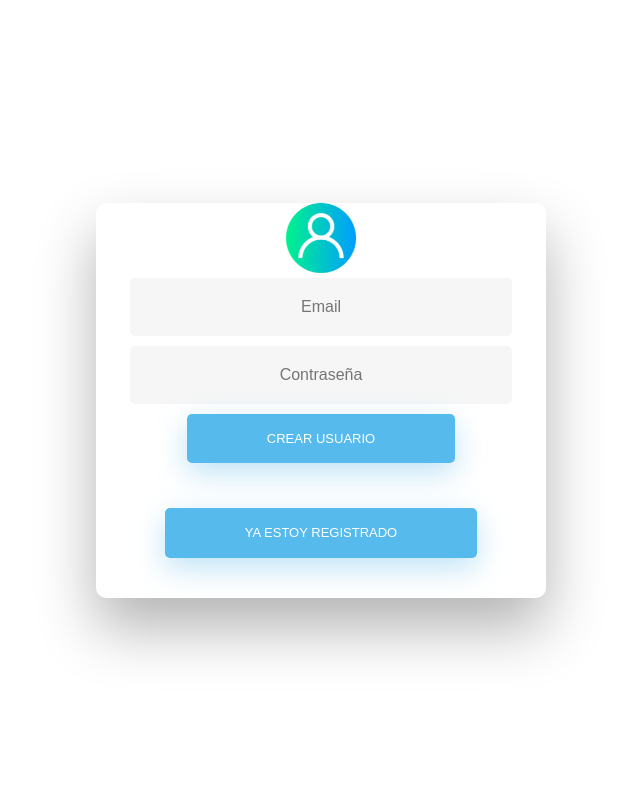
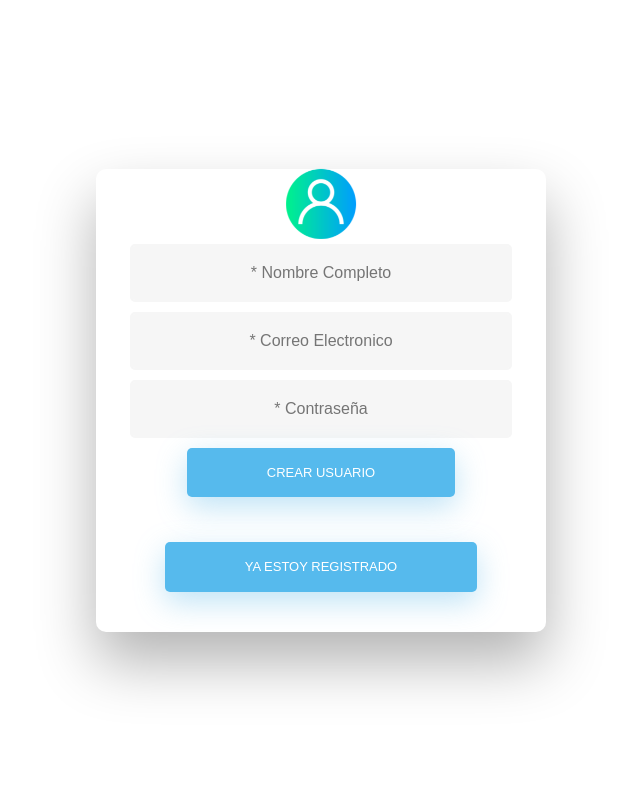
Before and after one commit to HectorDelAlt/galeria, a PHP site: page /registro.php in a window 1280 px wide. Shown: the whole page, without its empty margins (319-959 px from the left). Run offline with PHP 8.4, Linux system fonts and the light colour scheme; some libraries are stand-ins or nearby versions.

Commit message:
Login y Registro (Aún sin PHP)

```diff
--- a/includes/top.php
+++ b/includes/top.php
@@ -1,18 +1,15 @@
 <?php include "includes/connection.php"?>
 <!DOCTYPE html>
-<html lang="en">
+<html lang="es">
 <head>
     <meta charset="UTF-8">
     <meta http-equiv="X-UA-Compatible" content="IE=edge">
     <meta name="viewport" content="width=device-width, initial-scale=1.0">
-    <title>Login</title>
+    <title>Login/Register</title>
     <link href="//maxcdn.bootstrapcdn.com/bootstrap/4.0.0/css/bootstrap.min.css" rel="stylesheet" id="bootstrap-css">
     <script src="//maxcdn.bootstrapcdn.com/bootstrap/4.0.0/js/bootstrap.min.js"></script>
     <script src="//cdnjs.cloudflare.com/ajax/libs/jquery/3.2.1/jquery.min.js"></script>
     <style>
-        html {
-  background-color: #56baed;
-}
 body {
   font-family: "Poppins", sans-serif;
   height: 100vh;
@@ -103,7 +100,7 @@ input[type=button]:active, input[type=submit]:active, input[type=reset]:active
   -ms-transform: scale(0.95);
   transform: scale(0.95);
 }
-input[type=text], input[type=password] {
+input[type=text], input[type=password], input[type=email]{
   background-color: #f6f6f6;
   border: none;
   color: #0d0d0d;
@@ -123,11 +120,11 @@ input[type=text], input[type=password] {
   -webkit-border-radius: 5px 5px 5px 5px;
   border-radius: 5px 5px 5px 5px;
 }
-input[type=text]:focus, input[type=password]:focus{
+input[type=text]:focus, input[type=password]:focus, input[type=email]:focus{
   background-color: #fff;
   border-bottom: 2px solid #5fbae9;
 }
-input[type=text]:placeholder, input[type=password]:placeholder{
+input[type=text]:placeholder, input[type=password]:placeholder, input[type=email]:placeholder{
   color: #cccccc;
 }
 /* ANIMATIONS */
@@ -200,6 +197,11 @@ input[type=text]:placeholder, input[type=password]:placeholder{
   -moz-animation-delay: 0.4s;
   animation-delay: 0.4s;
 }
+.fadeIn.fifth {
+  -webkit-animation-delay: 0.5s;
+  -moz-animation-delay: 0.5s;
+  animation-delay: 0.5s;
+}
 /* Simple CSS3 Fade-in Animation */
 .underlineHover:after {
   display: block;
--- a/login.php
+++ b/login.php
@@ -17,8 +17,8 @@
             </div>
             <!-- Login Form -->
             <form method="POST">
-                <input type="text" id="login" class="fadeIn second" name="user" placeholder="Email">
-                <input type="password" id="login" class="fadeIn third" name="password" placeholder="Contraseña">
+                <input type="text" id="login" class="fadeIn second" name="user" placeholder="* Email" required>
+                <input type="password" id="login" class="fadeIn third" name="password" placeholder="* Contraseña" required>
                 <input type="submit" class="fadeIn fourth" value="Iniciar Sesión" name="send">
                 <a href="registro.php" class="btn fadeIn fourth">Crear un Nuevo Autor</a>
             </form>
--- a/registro.php
+++ b/registro.php
@@ -9,10 +9,11 @@
             </div>
             <!-- Login Form -->
             <form method="POST">
-                <input type="text" id="login" class="fadeIn second" name="user" placeholder="Email">
-                <input type="password" id="login" class="fadeIn third" name="password" placeholder="Contraseña">
-                <input type="submit" class="fadeIn fourth" value="Crear Usuario" name="send">
-                <a href="login.php" class="btn fadeIn fourth">Ya estoy Registrado</a>
+                <input type="text" id="login" class="fadeIn second" name="user" placeholder="* Nombre Completo" required>
+                <input type="email" id="login" class="fadeIn third" name="email" placeholder="* Correo Electronico" required>
+                <input type="password" id="login" class="fadeIn fourth" name="password" placeholder="* Contraseña" required>
+                <input type="submit" class="fadeIn fifth" value="Crear Usuario" name="send">
+                <a href="login.php" class="btn fadeIn fifth">Ya estoy Registrado</a>
             </form>
         </div>
     </div>
```
